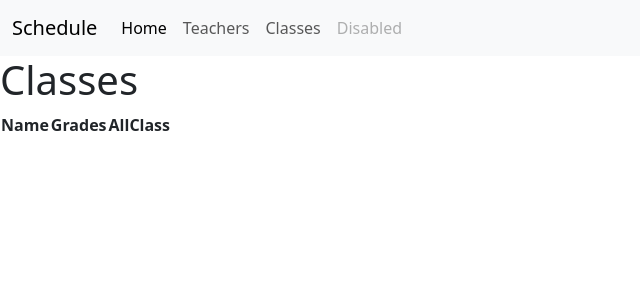
After one commit to catawba/Schedule24, a Flask app: page /index/ in a window 1280 px wide. The commit adds this page. Shown: the top 300 px of the page, without its empty margins (0-640 px from the left). Run offline with Flask 3, Linux system fonts and the light colour scheme; lists and menus that the app fills with data are empty.

Commit message:
teachers and classes lists in flask works.

```diff
--- a/flasksched.py
+++ b/flasksched.py
@@ -1,4 +1,33 @@
 from flask import Flask, render_template
+from tinydb import TinyDB, Query
+
+dbc = TinyDB('classes.json')
+dbs = TinyDB('states.json')
+dbt = TinyDB('teachers.json')
+
+class Teacher():
+    def __init__(self,
+                 wname="",
+                 first="",
+                 last="",
+                 namelist=[]
+                 ) -> None:
+          # this is a list to check for multiple teachers linked together
+        self.wname=wname   # KCanty work name for this teacher BCantyJBagwellJCary
+        self.first=first
+        self.last=last
+        self.namelist=namelist
+
+
+teach = []
+for t in dbt:
+    teach.append(t)
+
+clss = []
+for c in dbc:
+    clss.append(c)
+
+
 
 app = Flask('__name__')
 
@@ -6,19 +35,20 @@ app = Flask('__name__')
 def index():
     return render_template('home.html')
 
-@app.route('/index/')
+@app.route('/teachers/')
 def teachers():
-    return render_template('teachers.html')
 
-@app.route('/index/teachers/')
+    return render_template('teachers.html', teachinfo=teach)
+
+@app.route('/index/addteachers')
 def addteachers():
     return render_template('addteachers.html')
 
 @app.route('/index/')
 def classes():
-    return render_template('classes.html')
+    return render_template('classes.html', classinfo=clss)
 
-@app.route('/index/classes/')
+@app.route('/index/addclasses/')
 def addclasses():
     return render_template('addclasses.html')
 
@@ -26,5 +56,10 @@ def addclasses():
 def states():
     return render_template('states.html')
 
+
+dbc.close()
+dbt.close()
+dbs.close()
+
 if __name__ == '__main__':
     app.run(debug=True)
--- a/schedule.py
+++ b/schedule.py
@@ -180,7 +180,7 @@ for classes in dbc:
     print(classes)
 
 for teacher in dbt:
-    print(teacher)
+    print(teacher['first'])
 
 
 if False:
--- /dev/null
+++ b/templates/classes.html
@@ -0,0 +1,28 @@
+{# classes html #}
+
+{% extends 'nav.html' %}
+{% block content %}
+  <h1>Classes</h1>
+  <table>
+    <tr>
+      <th>Name</th>
+      <th>Grades</th>
+      <th>AllClass</th>
+    </tr>
+      {% for c in classinfo%}
+      <tr>
+      <td>
+        {{c.name}}
+      </td>
+      <td>
+        {{c.grades}}
+      </td>
+      <td>
+        {{c.allclass}}
+      </td>
+
+      </tr>
+      {%endfor%}
+
+</table>
+{% endblock %}
--- a/templates/nav.html
+++ b/templates/nav.html
@@ -10,7 +10,7 @@
 <body>
     <nav class="navbar navbar-expand-lg bg-body-tertiary">
         <div class="container-fluid">
-          <a class="navbar-brand" href="#">Schedule</a>
+          <a class="navbar-brand" href="{{url_for('index')}}">Schedule</a>
           <button class="navbar-toggler" type="button" data-bs-toggle="collapse" data-bs-target="#navbarNav" aria-controls="navbarNav" aria-expanded="false" aria-label="Toggle navigation">
             <span class="navbar-toggler-icon"></span>
           </button>
@@ -20,10 +20,10 @@
                 <a class="nav-link active" aria-current="page" href="#">Home</a>
               </li>
               <li class="nav-item">
-                <a class="nav-link" href="#">Teachers</a>
+                <a class="nav-link" href="{{url_for('teachers')}}">Teachers</a>
               </li>
               <li class="nav-item">
-                <a class="nav-link" href="#">Classes</a>
+                <a class="nav-link" href="{{url_for('classes')}}">Classes</a>
               </li>
               <li class="nav-item">
                 <a class="nav-link disabled" aria-disabled="true">Disabled</a>
```
Also changed, not shown: templates/teachers.html (added, +27 -0 lines).
